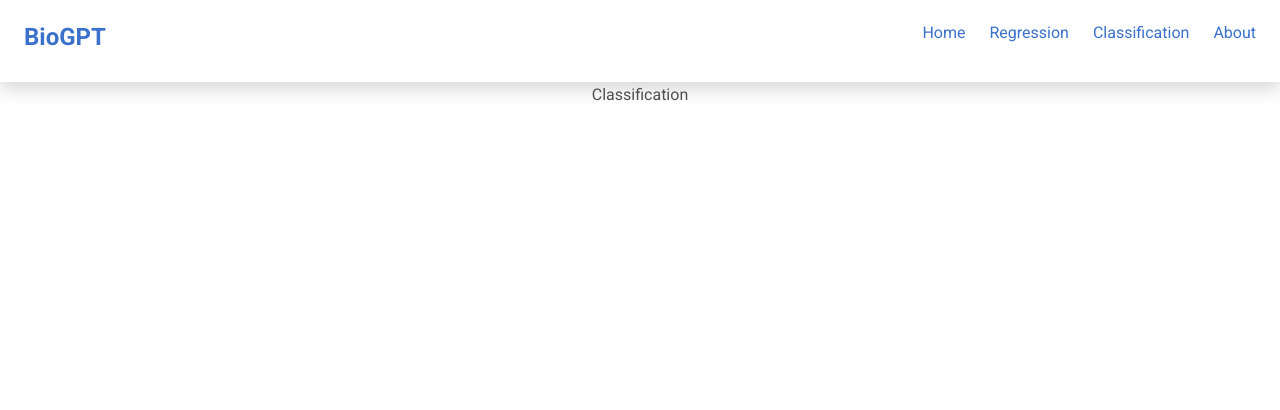
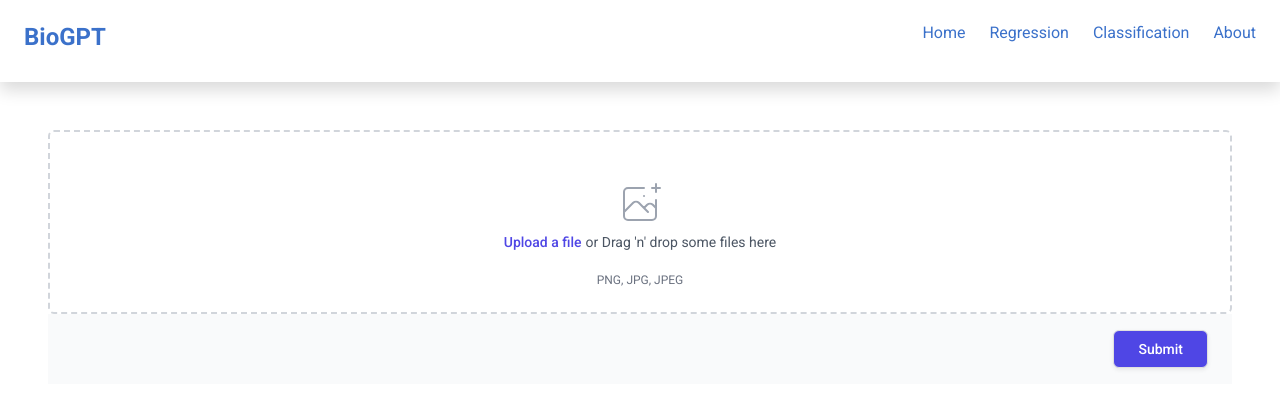
Before and after one commit to Prakash-sa/BioGPT_AI_in_HealthCare, a React (Create React App) app in the folder frontend/: page /classification in a window 1280 px wide. Shown: the top 410 px of the page. Built offline with nearby package versions, Linux system fonts and the light colour scheme.

Commit message:
added drop image

```diff
--- a/frontend/src/components/Classification.js
+++ b/frontend/src/components/Classification.js
@@ -1,8 +1,160 @@
-import React from 'react'
+import React,{useCallback} from 'react'
+import axios from 'axios';
+import { useEffect, useState } from 'react';
+import { ResultImageCards } from './ResultImageCards';
+import { Progress } from "@material-tailwind/react";
+import {useDropzone} from 'react-dropzone'
 
-function Classification() {
+
+const imageTypeRegex = /image\/(png|jpg|jpeg)/gm;
+
+const backendLink="http://0c00-34-74-16-171.ngrok.io"
+const link="kdf"
+
+const Classification = () => {
+
+    const [imageFiles, setImageFiles] = useState([]);
+    const [progress,setProgress]=useState(0);
+    const [imagebase64,setImagebase64]=useState([]);
+    const [imageData,setImageData]=useState({});
+
+
+    function isEmptyObject(obj){
+        return JSON.stringify(obj) === '{}';
+    }
+
+    const convertBase64 = (file) => {
+      return new Promise((resolve, reject) => {
+        const fileReader = new FileReader();
+        fileReader.readAsDataURL(file)
+        fileReader.onload = () => {
+          resolve(fileReader.result.replace("data:", "").replace(/^.+,/, ""));
+        }
+        fileReader.onerror = (error) => {
+          reject(error);
+        }
+      })
+    }
+
+
+    const onDrop = useCallback(acceptedFiles => {
+        const validImageFiles = [];
+        const validImageBase64=[];
+        acceptedFiles.forEach( async(file)=>{
+            if (file.type.match(imageTypeRegex)) {
+                validImageFiles.push(file);
+                const base64 = await convertBase64(file)
+                console.log(base64)
+                validImageBase64.push(base64);
+            }
+        })
+        if (validImageFiles.length) {
+            console.log("adding to files")
+            setImageFiles(validImageFiles);
+            setImagebase64(validImageBase64);
+            return;
+        }
+        alert("Selected images are not of valid type!");
+    }, [])
+
+    const {getRootProps, getInputProps, isDragActive} = useDropzone({onDrop})
+
+    const ProgressBar = () => {
+        return (
+          <div>
+            {progress<100 ?
+            <div>
+              <div>Uploading...</div>
+              <div class="w-full bg-gray-200 rounded-full dark:bg-gray-700">
+                <div class="bg-blue-600 text-xs font-medium text-blue-100 text-center p-0.5 leading-none rounded-full" style={{width: '45%'}}> {progress}%</div>
+              </div>
+            </div>
+            :
+            <div>Computing...</div>
+            }
+          </div>
+
+        );
+    };
+
+    const onFormSubmit = (e) => {
+      e.preventDefault();
+      var data={};
+      for( var i =0;i<imageFiles.length;i++){
+        data[imageFiles[i].name]=imagebase64[i];
+      }
+      console.log("send format",data);
+
+      const config={
+        headers:{
+          'content-type':'application/json',
+          "Access-Control-Allow-Origin":"*",
+          "Access-Control-Allow-Headers":"X-Requested-With",
+          "Content-Security-Policy": "upgrade-insecure-requests"
+        },
+        onUploadProgress: progressEvent => {
+            var progress1 = (progressEvent.loaded / progressEvent.total) * 100;
+            console.log(progress1)
+            setProgress(progress1);
+          }
+      };
+      axios.post(backendLink+'/api/upload/', data,config)
+      .then((response) => {
+        console.log(response.data);
+        setImageData(response.data);
+        alert("Done Computing!!");
+      }).catch((err)=>{
+        console.log('err',err);
+      });
+    };
+
+    const changeHandler = (e) => {
+      const { files } = e.target;
+      const validImageFiles = [];
+      for (let i = 0; i < files.length; i++) {
+        const file = files[i];
+        if (file.type.match(imageTypeRegex)) {
+          validImageFiles.push(file);
+        }
+      }
+      if (validImageFiles.length) {
+        setImageFiles(validImageFiles);
+        return;
+      }
+      alert("Selected images are not of valid type!");
+    };
+
   return (
-    <div>Classification</div>
+    <div>
+      <form onSubmit={onFormSubmit}>
+        <div class="mx-12 my-12">
+              <div class="mt-1 flex justify-center rounded-md border-2 border-dashed border-gray-300 px-6 pt-5 pb-6">
+                <div class="space-y-1 text-center">
+                  <svg class="mx-auto h-12 w-12 text-gray-400" stroke="currentColor" fill="none" viewBox="0 0 48 48" aria-hidden="true">
+                    <path d="M28 8H12a4 4 0 00-4 4v20m32-12v8m0 0v8a4 4 0 01-4 4H12a4 4 0 01-4-4v-4m32-4l-3.172-3.172a4 4 0 00-5.656 0L28 28M8 32l9.172-9.172a4 4 0 015.656 0L28 28m0 0l4 4m4-24h8m-4-4v8m-12 4h.02" stroke-width="2" stroke-linecap="round" stroke-linejoin="round" />
+                  </svg>
+                  <div class="flex text-sm text-gray-600" {...getRootProps()}>
+                    <label for="file-upload" class="relative cursor-pointer rounded-md bg-white font-medium text-indigo-600 focus-within:outline-none focus-within:ring-2 focus-within:ring-indigo-500 focus-within:ring-offset-2 hover:text-indigo-500">
+                      <span>Upload a file</span>
+
+                    </label>
+                        <input id="file-upload" name="file-upload" type="file" class="sr-only" onChange={changeHandler} accept="image/png, image/jpg, image/jpeg" multiple {...getInputProps()} />
+                        {
+                            isDragActive ?
+                            <p>or Drop the files here ...</p> :
+                            <p class="pl-1">or Drag 'n' drop some files here</p>
+                        }
+                  </div>
+                  <p class="text-xs text-gray-500">PNG, JPG, JPEG</p>
+                </div>
+              </div>
+            <div class="bg-gray-50 px-4 py-3 text-right sm:px-6">
+              <button type="submit" class="inline-flex justify-center rounded-md border border-transparent bg-indigo-600 py-2 px-4 text-sm font-medium text-white shadow-sm hover:bg-indigo-700 focus:outline-none focus:ring-2 focus:ring-indigo-500 focus:ring-offset-2">Submit</button>
+            </div>
+
+          </div>
+      </form>
+    </div>
   )
 }
 
```
